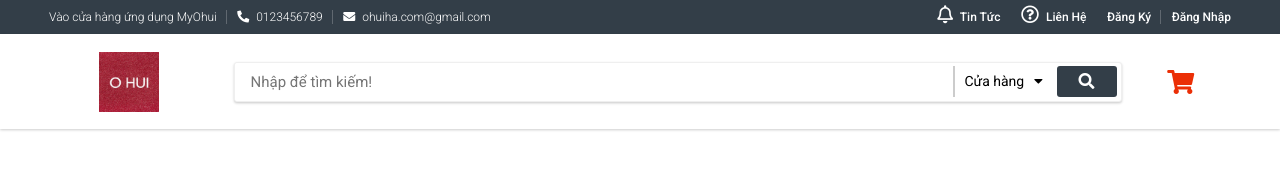
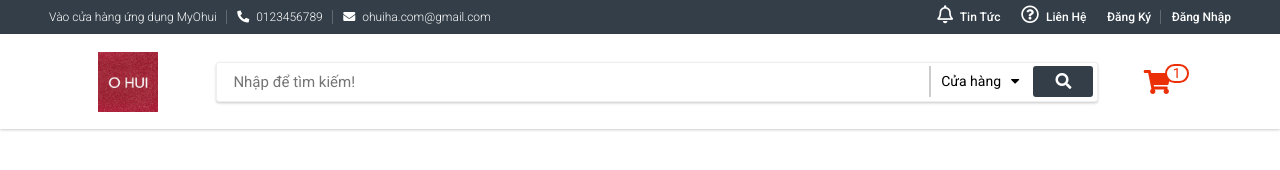
Before and after one commit to talongkhanh/shop-tickid, a plain HTML site: page index.html in a window 1280 px wide. Drawn offline with nearby package versions, Linux system fonts and the light colour scheme.

Commit message:
Cart badge

```diff
--- a/assets/css/main.css
+++ b/assets/css/main.css
@@ -435,7 +435,7 @@ a.form__register-social--gg, a.form__login-social--gg {
     height: 60px;
     text-align: center;
     cursor: pointer;
-    margin-right: 16px;
+    margin-right: 0 8px;
 }
 
 .header__search-logo a {
@@ -461,6 +461,7 @@ a.form__register-social--gg, a.form__login-social--gg {
     font-size: 2.4rem;
     color: #eb2f06;
     cursor: pointer;
+    margin-right: 24px;
 }
 
 .header-cart-wrap {
@@ -485,6 +486,7 @@ a.form__register-social--gg, a.form__login-social--gg {
     display: none;
     visibility: hidden;
     animation: zoom-out ease-out 0.1s;
+    cursor: default;
 
 }
 
@@ -492,15 +494,24 @@ a.form__register-social--gg, a.form__login-social--gg {
     padding: 18px;
 }
 
+.cart-list--no-cart .img-no-cart ,
+.cart-list--no-cart .cart-list-no-cart-msg {
+    display: block;
+    margin-left: auto;
+    margin-right: auto;
+}
+
 .cart-list-no-cart-msg {
     display: block;
     margin-top: 12px;
     font-size: 1.4rem;
     color: var(--text-color);
+    display: none;
 }
 
 .img-no-cart {
     width: 56%;
+    display: none;
 }
 
 .cart-list::after {
@@ -511,8 +522,24 @@ a.form__register-social--gg, a.form__login-social--gg {
     border-width: 16px 20px;
     border-style: solid;
     border-color: transparent transparent var(--white-color) transparent;
+    cursor: pointer;
 
 }
+/* cart badge */
+
+.cart-badge {
+    padding: 0 6px;
+    line-height: 15px;
+    border-radius: 15px;
+    border: 2px solid #eb2f06;
+    background: var(--white-color);
+    font-size: 1.4rem;
+    display: inline-block;
+    position: absolute;
+    top: -6px;
+    right: -2px;
+}
+
 /* search history */
 
 .header__search-input:focus ~ .header__search-history {
--- a/index.html
+++ b/index.html
@@ -177,7 +177,9 @@
                     <div class="header-cart">
                         <div class="header-cart-wrap">
                             <i class="header-cart-icon fas fa-shopping-cart"></i>
-                            <div class="cart-list cart-list--no-cart">
+                            <span class="cart-badge">1</span>
+                            <!-- No cart:  cart-list--no-cart -->
+                            <div class="cart-list">
                                 <img class="img-no-cart" src="./assets/img/no-cart.png" alt="">
                                 <span class="cart-list-no-cart-msg">
                                     Chưa Có Sản Phẩm
```
